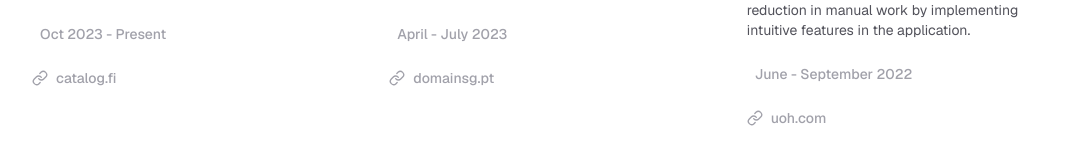
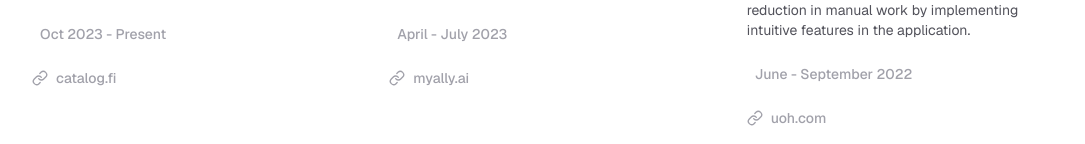
Before and after one commit to Pranavtej/Pranavteja, a Next.js app: page /about in a window 1280 px wide. Shown: the part 656-800 px from the top of the page, without its empty margins (96-1181 px from the left). Built offline with nearby package versions, Linux system fonts and the light colour scheme.

Commit message:
fix-changes

```diff
--- a/app/about/page.tsx
+++ b/app/about/page.tsx
@@ -17,7 +17,7 @@ const projects = [
     role: "Backend Developer",
     description:
       "Collaborated with Dr. A. Naveen, Founder of My Ally, to implement an automated accounting system, reducing manual workload by 90%.",
-    link: { href: "https://domainsg.pt", label: "domainsg.pt" },
+    link: { href: "https://myally.ai", label: "myally.ai" },
     from : "April ",
     to :  "July 2023",
     logo: "https://images.crunchbase.com/image/upload/c_pad,f_auto,q_auto:eco,dpr_1/rf0xa2kvnxjj0gsaws7y",
```
